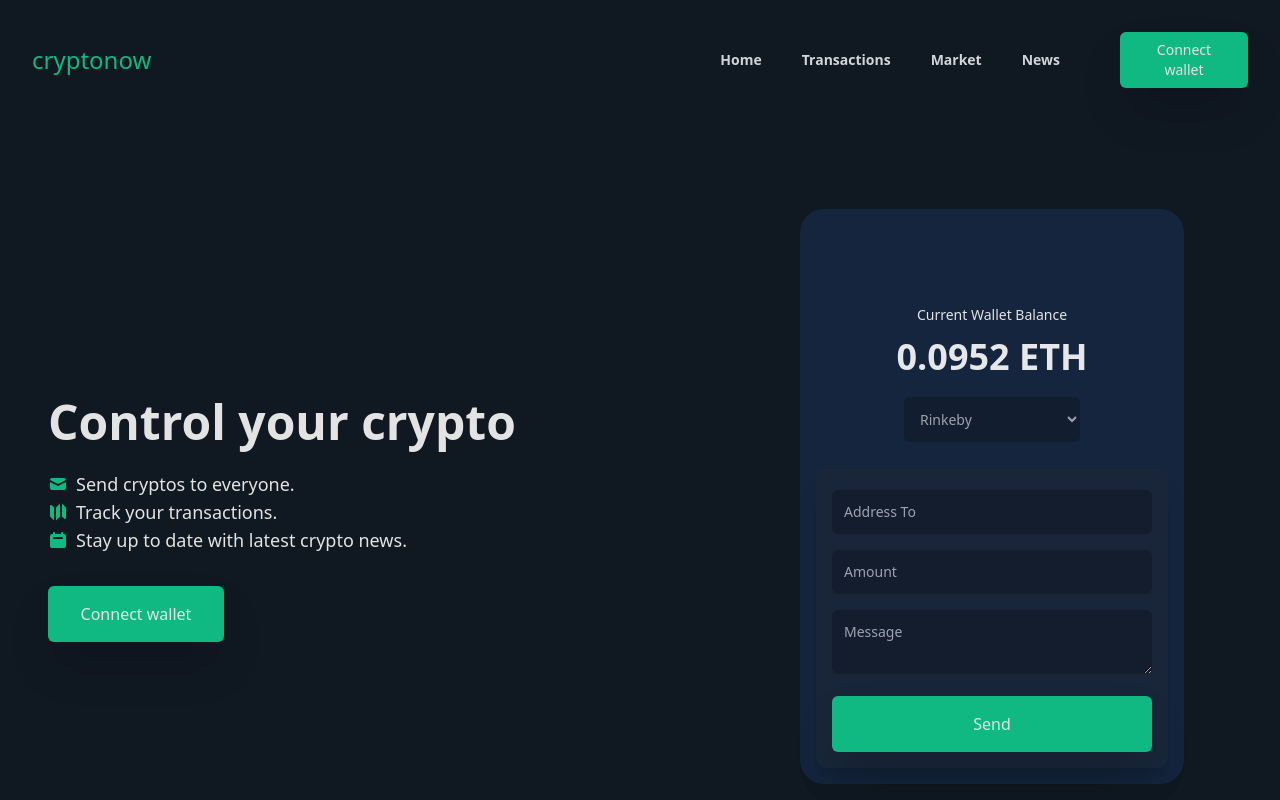
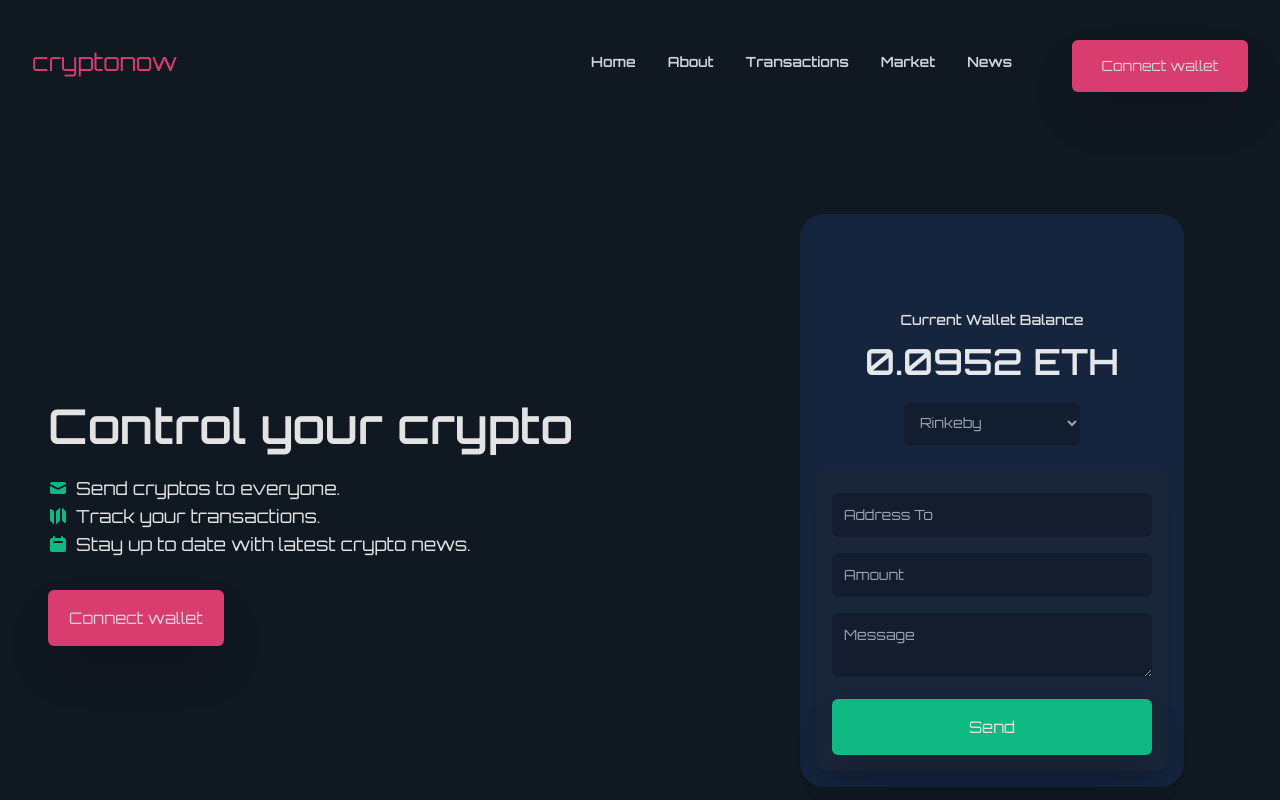
Before and after one commit to kajtd/cryptoarc, a Vue app in the folder client/: page / in a window 1280 px wide. Shown: the top 800 px of the page. Built offline with nearby package versions, Linux system fonts and the light colour scheme.

Commit message:
Few global changes
Added new tailwind properties.
New global styles.
Improved footer and navbar components.

```diff
--- a/client/package.json
+++ b/client/package.json
@@ -11,7 +11,10 @@
     "@heroicons/vue": "^1.0.5",
     "@tailwindcss/postcss7-compat": "^2.2.17",
     "autoprefixer": "^9",
+    "axios": "^0.26.0",
     "core-js": "^3.6.5",
+    "ethers": "^5.5.1",
+    "pinia": "^2.0.11",
     "postcss": "^7",
     "register-service-worker": "^1.7.1",
     "tailwindcss": "npm:@tailwindcss/postcss7-compat@^2.2.17",
--- a/client/src/assets/index.css
+++ b/client/src/assets/index.css
@@ -1,3 +1,5 @@
+@import url('https://fonts.googleapis.com/css2?family=Orbitron:wght@400;500;600&display=swap');
+
 @tailwind base;
 @tailwind components;
 @tailwind utilities;
@@ -8,7 +10,12 @@
   box-sizing: border-box;
 }
 
+html {
+  scroll-behavior: smooth;
+}
+
 body {
+  font-family: 'Orbitron', sans-serif;
   @apply min-h-screen my-0 mx-auto bg-mainBg text-grayLight;
 }
 
@@ -30,3 +37,7 @@ ul {
   align-items: center;
   justify-content: center;
 }
+
+.glass {
+  background: linear-gradient(to right top, #10192b, #142d46);
+}
--- a/client/src/components/Button.vue
+++ b/client/src/components/Button.vue
@@ -1,5 +1,5 @@
 <template>
-  <button class="bg-green-500 mt-2 py-4 w-44 rounded-md shadow-2xl shadow-green-500">
+  <button class="bg-primary text-gray-300 mt-2 py-4 w-44 rounded-md shadow-2xl">
     <slot />
   </button>
 </template>
--- a/client/src/components/Footer.vue
+++ b/client/src/components/Footer.vue
@@ -6,7 +6,7 @@
           <li v-for="(link, index) in links" :key="index" class="px-5 py-2">
             <a
               :href="link.href"
-              class="text-base leading-6 transition-colors text-gray-500 hover:text-green-500"
+              class="text-base leading-6 transition-colors text-gray-500 hover:text-primary"
             >
               {{ link.name }}
             </a>
@@ -33,6 +33,10 @@ export default defineComponent({
         name: 'Home',
       },
       {
+        href: '#about',
+        name: 'About',
+      },
+      {
         href: '#transactions',
         name: 'Transactions',
       },
--- a/client/src/components/Navbar.vue
+++ b/client/src/components/Navbar.vue
@@ -1,9 +1,9 @@
 <template>
   <header class="w-full flex justify-center z-50">
     <div
-      class="flex items-center h-full flex-row-reverse md:flex-row justify-center md:justify-between w-full p-8 max-w-7xl"
+      class="flex items-center h-full flex-row-reverse laptop:flex-row justify-center laptop:justify-between w-full p-8 max-w-7xl"
     >
-      <div class="flex items-center flex-1 justify-end md:hidden">
+      <div class="flex items-center flex-1 justify-end laptop:hidden">
         <div>
           <input
             id="menu-toggle"
@@ -15,36 +15,34 @@
           <label class="menu-btn" for="menu-toggle"><span /></label>
         </div>
       </div>
-      <div class="md:flex-1 md:justify-start">
+      <div class="laptop:flex-1 laptop:justify-start">
         <a href="/" class="flex items-center">
-          <span class="text-2xl text-green-500">cryptonow</span>
+          <span class="text-2xl text-primary">cryptonow</span>
         </a>
       </div>
-      <nav class="h-full hidden md:flex items-center">
-        <ul class="flex gap-4">
+      <nav class="h-full hidden laptop:flex items-center">
+        <ul class="flex gap-2">
           <li
             v-for="link in links"
             :key="link.name"
-            class="text-gray-300 text-sm p-2 mx-1 font-semibold transition duration-300 cursor-pointer hover:text-green-500"
+            class="text-gray-300 text-sm p-2 mx-1 font-semibold transition duration-300 cursor-pointer hover:text-primary"
           >
             <a :href="link.href">{{ link.name }}</a>
           </li>
         </ul>
-        <button class="w-32 px-4 py-2 bg-green-500 text-sm rounded-md shadow-2xl ml-12">
-          Connect wallet
-        </button>
+        <Button class="text-sm ml-12"> Connect wallet </Button>
       </nav>
     </div>
     <transition name="mobile-nav">
       <nav
         v-show="mobileNav"
-        class="md:hidden flex flex-col justify-center h-full fixed top-0 left-0 p-8 w-full mobile-nav z-10 bg-mainBg"
+        class="laptop:hidden flex flex-col justify-center h-full fixed top-0 left-0 p-8 w-full mobile-nav z-10 bg-mainBg"
       >
         <ul class="mb-2">
           <li
             v-for="link in links"
             :key="link.name"
-            class="text-gray-300 text-xl py-4 font-semibold transition duration-300 cursor-pointer hover:text-green-500"
+            class="text-gray-300 text-xl py-4 font-semibold transition duration-300 cursor-pointer hover:text-primary"
           >
             <a :href="link.href">{{ link.name }}</a>
           </li>
@@ -56,15 +54,24 @@
 
 <script lang="ts">
 import { defineComponent, ref } from 'vue';
+import Button from '@/components/Button.vue';
+
 import Link from '@/types/Link';
 
 export default defineComponent({
+  components: {
+    Button,
+  },
   setup() {
     const mobileNav = ref<boolean>(false);
     const links = ref<Link[]>([
       {
         href: '#home',
         name: 'Home',
+      },
+      {
+        href: '#about',
+        name: 'About',
       },
       {
         href: '#transactions',
--- a/client/src/main.ts
+++ b/client/src/main.ts
@@ -2,5 +2,6 @@ import { createApp } from 'vue';
 import App from './App.vue';
 import './registerServiceWorker';
 import '@/assets/index.css';
+import { createPinia } from 'pinia';
 
-createApp(App).mount('#app');
+createApp(App).use(createPinia()).mount('#app');
--- a/client/tailwind.config.js
+++ b/client/tailwind.config.js
@@ -1,11 +1,19 @@
 module.exports = {
   content: ['./index.html', './src/**/*.{vue,js,ts,jsx,tsx}'],
+  mode: 'jit',
+  purge: ['./public/**/*.html', './src/**/*.{js,jsx,ts,tsx,vue}'],
   theme: {
     extend: {
       colors: {
         mainBg: '#101822',
         grayLight: '#e3e3e3',
         blueDark: '#14253d',
+        blueLight: 'hsl(215, 51%, 70%)',
+        primary: '#D93D6F',
+        secondary: '#CCFB02',
+      },
+      screens: {
+        laptop: '960px',
       },
     },
   },
```
Also changed, not shown: client/tsconfig.json (+6 -22 lines), 2 other files (tests, documents, lock files or other folders).
